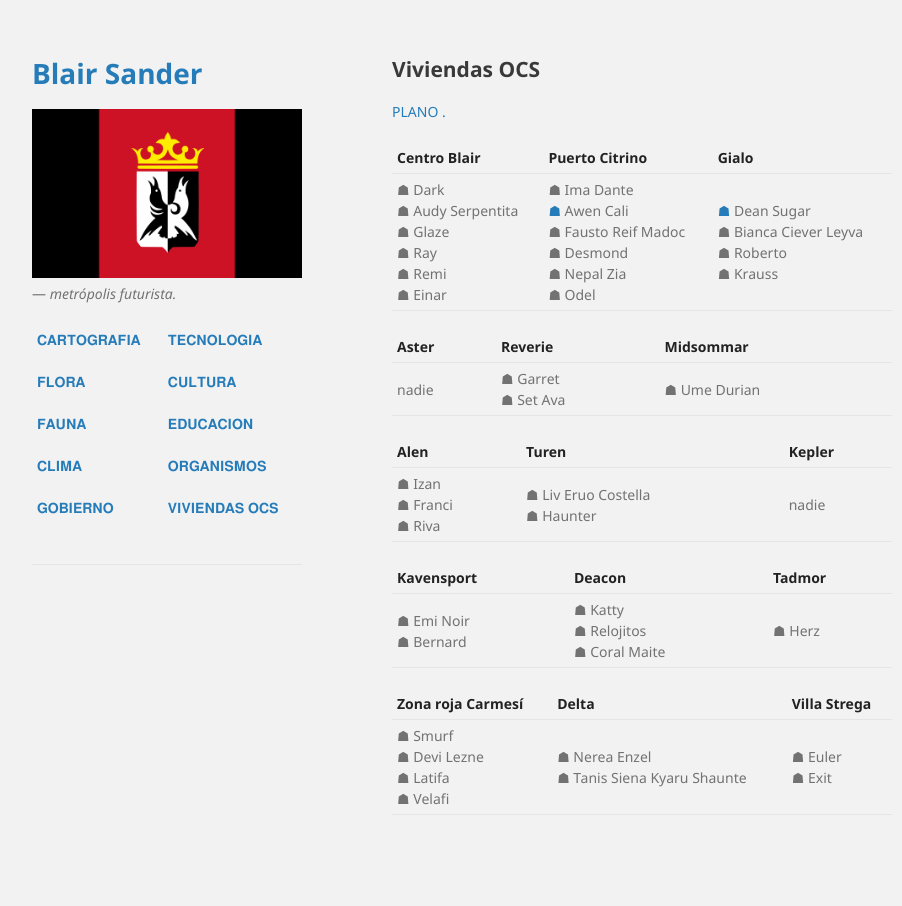
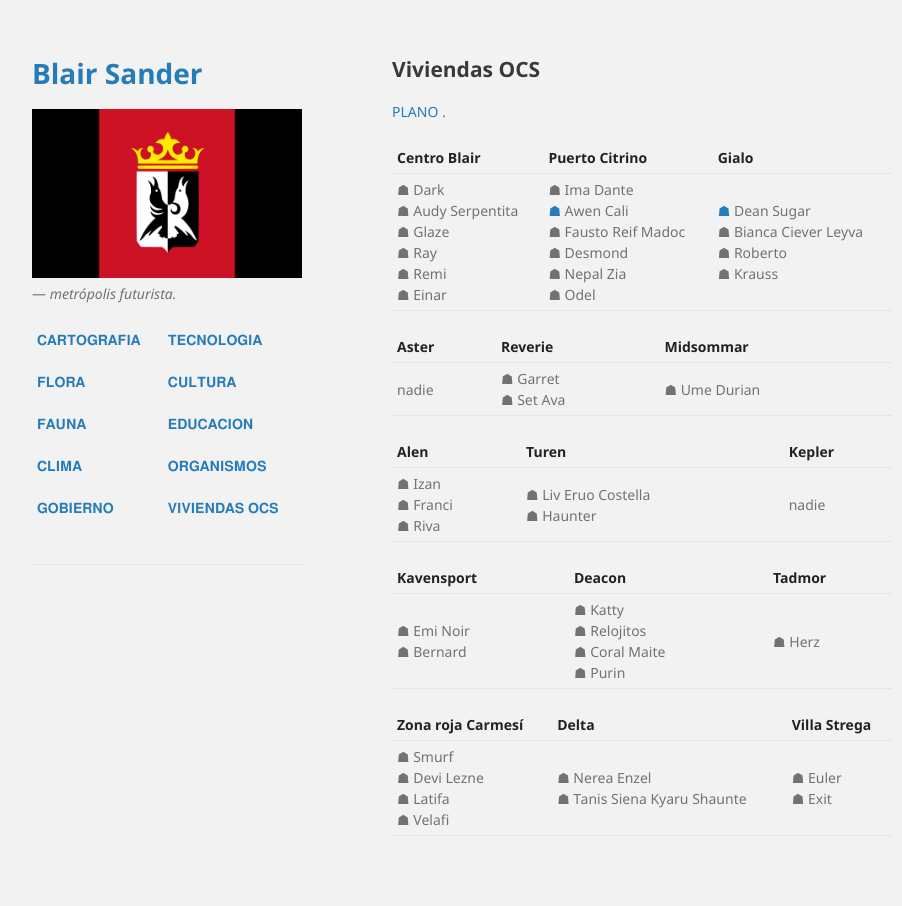
Before and after one commit to BlairSander/ciudad, a Jekyll site: the page built from ocs.md, in a window 1280 px wide. Shown: the whole page, without its empty margins (178-1080 px from the left). Built offline with Jekyll 4.4.1, drawn with Linux system fonts in a browser that asks for light colours.

Commit message:
Update ocs.md

```diff
--- a/ocs.md
+++ b/ocs.md
@@ -23,7 +23,7 @@ layout: default
 
 | **Kavensport**| **Deacon**| **Tadmor** |
 |:-------------|:------------------|:------|
-| ☗ Emi Noir <br>☗ Bernard| ☗ Katty <br>☗ Relojitos <br>☗ Coral Maite | ☗ Herz|
+| ☗ Emi Noir <br>☗ Bernard| ☗ Katty <br>☗ Relojitos <br>☗ Coral Maite <br>☗ Purin| ☗ Herz|
 
 
 | **Zona roja Carmesí**| **Delta**| **Villa Strega**|
```
